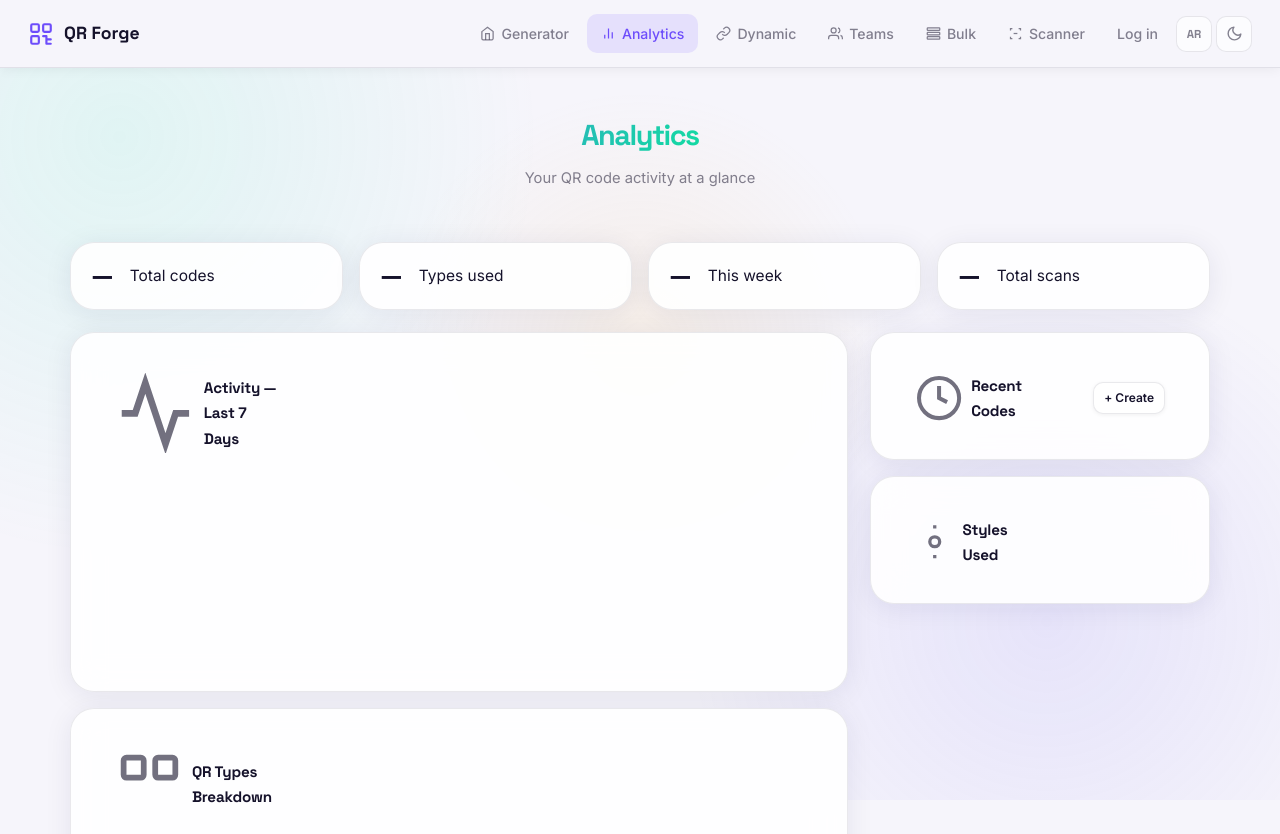
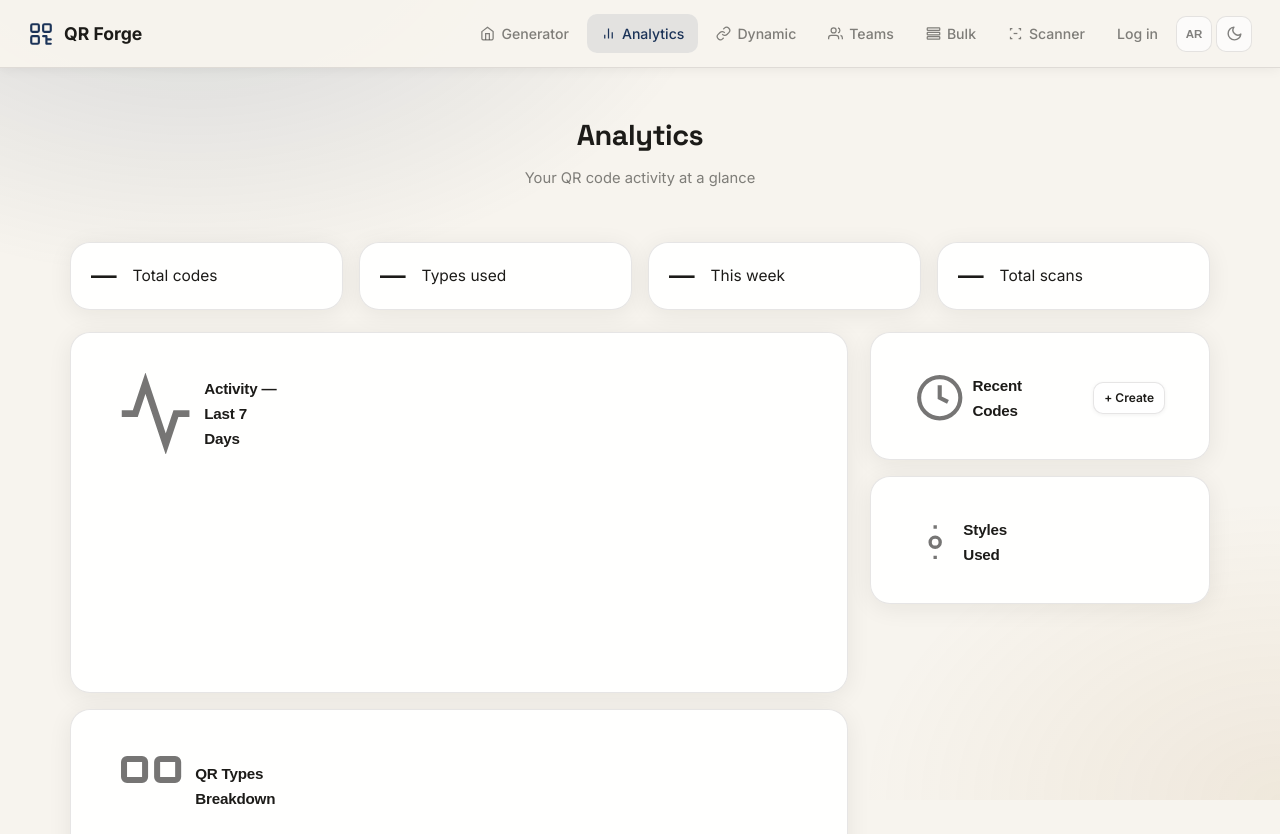
Before and after one commit to mostafamohamed521/qr_generator, a Django app: template templates/analytics.html in a window 1280 px wide. Shown: the top 834 px of the page. Run offline with Django 4.2, Linux system fonts and the light colour scheme; the template is opened without the code that fills it, so the values that code supplies are empty; a map, chart or similar area stays blank.

Commit message:
static/css/style.css: Update application styles

```diff
--- a/static/css/style.css
+++ b/static/css/style.css
@@ -7,53 +7,53 @@
 *, *::before, *::after { box-sizing: border-box; margin: 0; padding: 0; }
 
 :root {
-  --bg:           #f6f5fb;
-  --surface:      rgba(255,255,255,0.9);
-  --surface-2:    rgba(255,255,255,0.65);
+  --bg:           #f7f4ee;
+  --surface:      rgba(255,255,255,0.94);
+  --surface-2:    rgba(255,255,255,0.7);
   --surface-solid:#ffffff;
-  --border:       rgba(20,16,45,0.09);
-  --accent:       #6d4dfb;
-  --accent-2:     #14d8a4;
-  --accent-3:     #ff7a4d;
-  --text:         #15122b;
-  --text-muted:   rgba(21,18,43,0.52);
-  --danger:       #e0395c;
-  --radius:       16px;
-  --radius-lg:    24px;
-  --shadow:       0 4px 28px rgba(31,20,80,0.08);
+  --border:       rgba(28,26,20,0.11);
+  --accent:       #1b3358;
+  --accent-2:     #a9782e;
+  --accent-3:     #5b6472;
+  --text:         #1c1b18;
+  --text-muted:   rgba(28,27,24,0.55);
+  --danger:       #a8402b;
+  --radius:       14px;
+  --radius-lg:    20px;
+  --shadow:       0 4px 24px rgba(28,26,20,0.07);
   --field-bg:     #ffffff;
-  --field-border: rgba(20,16,45,0.13);
+  --field-border: rgba(28,26,20,0.15);
   --orb-op:       0.16;
-  --scrollbar:    rgba(20,16,45,0.18);
-  --hover:        rgba(20,16,45,0.05);
-  --hover-soft:   rgba(20,16,45,0.03);
-  --scrim:        rgba(20,16,45,0.025);
-  --accent-soft:  rgba(109,77,251,0.12);
-  --nav-bg:       rgba(246,245,251,0.97);
+  --scrollbar:    rgba(28,26,20,0.2);
+  --hover:        rgba(28,26,20,0.05);
+  --hover-soft:   rgba(28,26,20,0.03);
+  --scrim:        rgba(28,26,20,0.025);
+  --accent-soft:  rgba(27,51,88,0.09);
+  --nav-bg:       rgba(247,244,238,0.97);
 }
 
 html[data-theme="dark"] {
-  --bg:           #0a0a14;
-  --surface:      rgba(22,20,38,0.78);
-  --surface-2:    rgba(22,20,38,0.55);
-  --surface-solid:#15132a;
+  --bg:           #10141b;
+  --surface:      rgba(24,29,38,0.82);
+  --surface-2:    rgba(24,29,38,0.58);
+  --surface-solid:#181d26;
   --border:       rgba(255,255,255,0.09);
-  --accent:       #8a6bff;
-  --accent-2:     #2cf0bb;
-  --accent-3:     #ff9466;
-  --text:         #f1eefb;
-  --text-muted:   rgba(241,238,251,0.52);
-  --danger:       #ff6b87;
-  --shadow:       0 4px 32px rgba(0,0,0,0.5);
-  --field-bg:     #181631;
-  --field-border: rgba(255,255,255,0.13);
-  --orb-op:       0.28;
+  --accent:       #cf9f52;
+  --accent-2:     #8fa6bd;
+  --accent-3:     #8a93a3;
+  --text:         #efeae0;
+  --text-muted:   rgba(239,234,224,0.55);
+  --danger:       #d9836a;
+  --shadow:       0 4px 28px rgba(0,0,0,0.45);
+  --field-bg:     #161b23;
+  --field-border: rgba(255,255,255,0.14);
+  --orb-op:       0.14;
   --scrollbar:    rgba(255,255,255,0.18);
-  --hover:        rgba(255,255,255,0.07);
-  --hover-soft:   rgba(255,255,255,0.05);
-  --scrim:        rgba(255,255,255,0.04);
-  --accent-soft:  rgba(138,107,255,0.16);
-  --nav-bg:       rgba(10,10,20,0.94);
+  --hover:        rgba(255,255,255,0.06);
+  --hover-soft:   rgba(255,255,255,0.04);
+  --scrim:        rgba(255,255,255,0.035);
+  --accent-soft:  rgba(207,159,82,0.14);
+  --nav-bg:       rgba(16,20,27,0.95);
 }
 
 body {
@@ -67,7 +67,7 @@ body {
   transition: background .25s ease, color .25s ease;
 }
 
-h1, h2, h3, .nav-logo span { font-family: 'Space Grotesk', 'Inter', sans-serif; }
+h1, h2, h3, .nav-logo span { font-family: 'Fraunces', 'Inter', sans-serif; }
 
 ::-webkit-scrollbar { width: 8px; height: 8px; }
 ::-webkit-scrollbar-thumb { background: var(--scrollbar); border-radius: 8px; }
@@ -83,17 +83,24 @@ h1, h2, h3, .nav-logo span { font-family: 'Space Grotesk', 'Inter', sans-serif;
   cursor: pointer; flex-shrink: 0;
   transition: all .18s;
 }
-.theme-toggle:hover { color: var(--accent); border-color: rgba(109,77,251,0.35); }
+.theme-toggle:hover { color: var(--accent); border-color: rgba(27,51,88,0.35); }
 .theme-toggle svg { width: 17px; height: 17px; }
 .theme-toggle .ico-sun  { display: none; }
 .theme-toggle .ico-moon { display: block; }
 html[data-theme="dark"] .theme-toggle .ico-sun  { display: block; }
 html[data-theme="dark"] .theme-toggle .ico-moon { display: none; }
 
-/* ── Background canvas ─────────────────────────────────────── */
-#bg-canvas {
-  position: fixed; inset: 0; z-index: 0;
-  pointer-events: none;
+/* ── Background ────────────────────────────────────────────── */
+/* Static, subtle vignette (previously an infinitely-animating canvas of
+   floating gradient orbs — a continuous requestAnimationFrame loop for a
+   purely decorative effect). This gives a touch of depth with zero
+   ongoing CPU/battery cost and reads as calm rather than "generated". */
+#bg-canvas { display: none; }
+body::before {
+  content: '';
+  position: fixed; inset: 0; z-index: 0; pointer-events: none;
+  background: radial-gradient(ellipse 900px 600px at 15% -10%, rgba(27,51,88,var(--orb-op)), transparent 60%),
+              radial-gradient(ellipse 700px 500px at 100% 100%, rgba(169,120,46,calc(var(--orb-op) * 0.6)), transparent 60%);
 }
 
 /* ── Navigation ────────────────────────────────────────────── */
@@ -109,7 +116,7 @@ html[data-theme="dark"] .theme-toggle .ico-moon { display: none; }
 .nav-logo {
   display: flex; align-items: center; gap: 10px;
   text-decoration: none; color: var(--text);
-  font-family: 'Space Grotesk', sans-serif; font-weight: 700;
+  font-family: 'Fraunces', sans-serif; font-weight: 700;
   font-size: 1.1rem; flex-shrink: 0;
 }
 .nav-logo svg { width: 26px; height: 26px; color: var(--accent); stroke: var(--accent); }
@@ -163,26 +186,18 @@ html[data-theme="dark"] .card:hover { box-shadow: 0 8px 36px rgba(0,0,0,0.55); }
 
 .logo {
   display: inline-flex; align-items: center; justify-content: center;
-  width: 68px; height: 68px; border-radius: 20px; margin-bottom: 18px;
-  background: linear-gradient(135deg, var(--accent), var(--accent-2));
-  box-shadow: 0 6px 32px rgba(109,77,251,0.25);
-  animation: pulse-logo 3s ease-in-out infinite;
+  width: 68px; height: 68px; border-radius: 18px; margin-bottom: 18px;
+  background: var(--accent);
+  box-shadow: 0 6px 28px rgba(27,51,88,0.22);
 }
-.logo svg { width: 34px; height: 34px; }
-
-@keyframes pulse-logo {
-  0%,100% { box-shadow: 0 6px 32px rgba(109,77,251,0.25); }
-  50%      { box-shadow: 0 6px 48px rgba(109,77,251,0.45); }
-}
+.logo svg { width: 34px; height: 34px; color: #fff; }
 
 .header h1 {
-  font-family: 'Space Grotesk', sans-serif;
+  font-family: 'Fraunces', 'Cairo', serif;
   font-size: clamp(2rem, 5vw, 3.4rem);
-  font-weight: 800;
-  letter-spacing: -1.5px;
-  background: linear-gradient(120deg, var(--accent) 0%, var(--accent-2) 55%, var(--accent-3) 100%);
-  -webkit-background-clip: text; -webkit-text-fill-color: transparent;
-  background-clip: text;
+  font-weight: 600;
+  letter-spacing: -0.5px;
+  color: var(--text);
   margin-bottom: 8px;
 }
 
@@ -203,13 +218,13 @@ html[data-theme="dark"] .card:hover { box-shadow: 0 8px 36px rgba(0,0,0,0.55); }
 }
 
 .lang-form { display: flex; }
-.lang-form .theme-toggle { font-family: 'Space Grotesk', sans-serif; font-size: .72rem; font-weight: 700; }
+.lang-form .theme-toggle { font-family: 'Fraunces', sans-serif; font-size: .72rem; font-weight: 700; }
 
 /* ── RTL support ───────────────────────────────────────────── */
 html[dir="rtl"] body { font-family: 'Cairo', 'Inter', sans-serif; }
 html[dir="rtl"] .header h1,
 html[dir="rtl"] .card-title,
-html[dir="rtl"] .nav-logo { font-family: 'Cairo', 'Space Grotesk', sans-serif; }
+html[dir="rtl"] .nav-logo { font-family: 'Cairo', 'Fraunces', sans-serif; }
 html[dir="rtl"] #toasts { right: auto; left: 24px; }
 html[dir="rtl"] .nav-links { margin-left: 0; margin-right: auto; }
 
@@ -493,7 +535,7 @@ html[dir="rtl"] .faq-q { text-align: right; }
 
 .card-title {
   display: flex; align-items: center; gap: 8px;
-  font-family: 'Space Grotesk', sans-serif; font-weight: 700;
+  font-family: 'Fraunces', sans-serif; font-weight: 700;
   font-size: .95rem; letter-spacing: -.2px;
   color: var(--text);
 }
@@ -809,7 +863,7 @@ html[dir="rtl"] .faq-q { text-align: right; }
   flex-shrink: 0;
 }
 .stat-icon svg { width: 22px; height: 22px; }
-.stat-val { font-family: 'Space Grotesk', sans-serif; font-size: 1.6rem; font-weight: 800; line-height: 1; color: var(--text); }
+.stat-val { font-family: 'Fraunces', sans-serif; font-size: 1.6rem; font-weight: 700; line-height: 1; color: var(--text); }
 .stat-label { font-size: .78rem; color: var(--text-muted); margin-top: 3px; }
 
 .charts-grid {
```
Also changed, not shown: other parts of static/css/style.css (+88 -33 lines).
